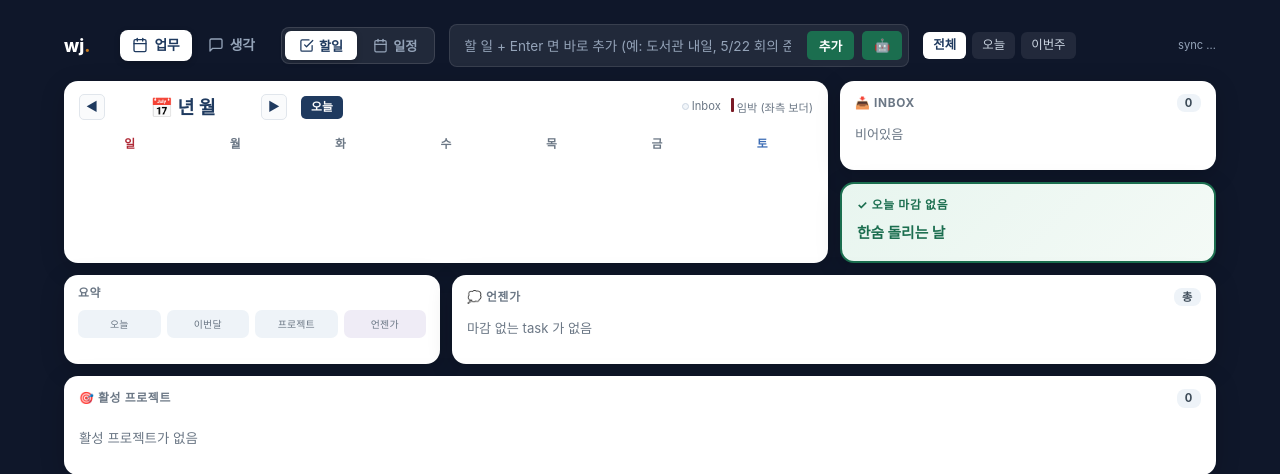
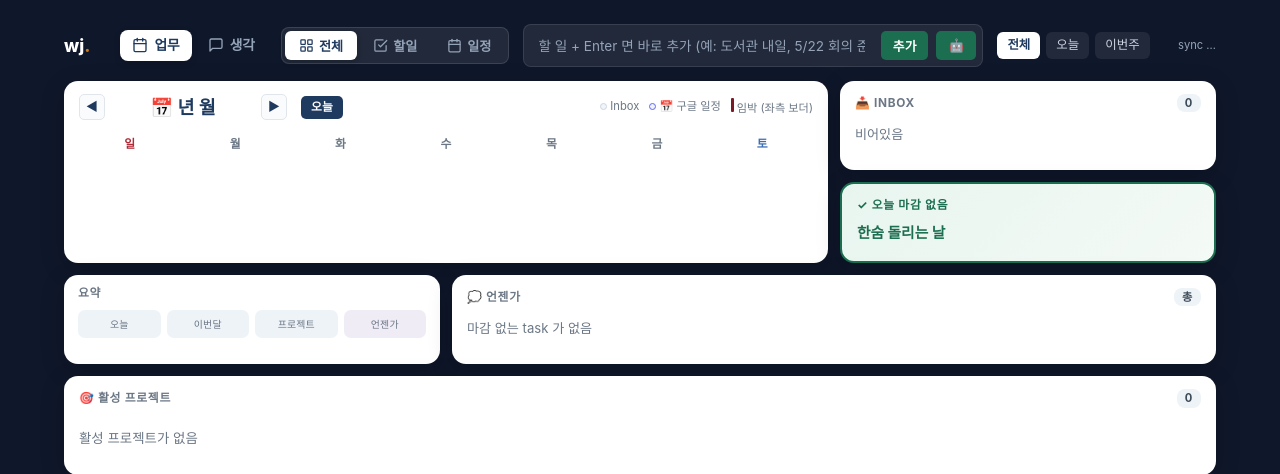
Before and after one commit to wj926/wj-dashboard, a Flask app: template templates/index.html in a window 1280 px wide. Shown: the top 474 px of the page. Run offline with Flask 3, Linux system fonts and the light colour scheme; the template is opened without the code that fills it, so the values that code supplies are empty; parts of the project's set-up code (start-up, migrations or seed data) failed here and were passed over.

Commit message:
feat(dashboard): 달력 할일/구글일정 색 구분 + [전체|할일|일정] 필터
- 구글 일정을 인디고색(.cell-gcal #eef2ff/#6366f1)으로 바꿔 회색 할일 칩과 시각 구분
- 모달 일정 섹션·범례도 동일 인디고로 통일, 범례에 "📅 구글 일정" 추가
- [할일|일정] 2버튼 토글 → [전체|할일|일정] 3구간 필터로 교체
  - 전체(기본): 할일+일정 둘 다 표시
  - 할일: 달력 셀에서 구글 일정 숨김(.filt-todo)
  - 일정: 할일 숨김 + 큰 달력 + 다가오는 일정 패널(.filt-event + mode-schedule)
  - localStorage 'wj_calfilter' 로 유지
- 날짜 클릭 상세 모달은 필터와 무관하게 task+일정 둘 다 표시(회귀 없음)

Co-Authored-By: Claude Opus 4.8 (1M context) <noreply@anthropic.com>

```diff
--- a/static/dashboard.css
+++ b/static/dashboard.css
@@ -254,12 +254,12 @@ body{margin:0;font-family:-apple-system,"Apple SD Gothic Neo","Noto Sans KR",san
 
 /* 날짜 모달 내 구글 일정 섹션 */
 .panel .gcal-section{margin-top:14px;padding-top:10px;border-top:1px solid #e6ebf2;}
-.panel .gcal-section-title{font-size:0.8rem;font-weight:700;color:#64748b;margin-bottom:8px;}
+.panel .gcal-section-title{font-size:0.8rem;font-weight:700;color:#4338ca;margin-bottom:8px;}
 .panel .gcal-list{display:flex;flex-direction:column;gap:6px;}
-.panel .gcal-item{display:flex;gap:10px;align-items:flex-start;background:#f3f5f8;border:1px solid #e2e8f0;
-  border-left:3px solid #94a3b8;border-radius:6px;padding:7px 9px;}
-.panel .gcal-time{min-width:44px;font-size:0.75rem;font-weight:700;color:#475569;font-variant-numeric:tabular-nums;}
-.panel .gcal-title{font-size:0.84rem;color:#334155;line-height:1.35;word-break:break-word;}
+.panel .gcal-item{display:flex;gap:10px;align-items:flex-start;background:#eef2ff;border:1px solid #c7d2fe;
+  border-left:3px solid #6366f1;border-radius:6px;padding:7px 9px;}
+.panel .gcal-time{min-width:44px;font-size:0.75rem;font-weight:700;color:#4338ca;font-variant-numeric:tabular-nums;}
+.panel .gcal-title{font-size:0.84rem;color:#312e81;line-height:1.35;word-break:break-word;}
 
 /* ===== task row 편집 버튼 + 인라인 폼 ===== */
 .panel .sd-item .edit-btn{background:transparent;border:1px solid var(--border);color:#6b7785;
@@ -380,11 +380,16 @@ body{margin:0;font-family:-apple-system,"Apple SD Gothic Neo","Noto Sans KR",san
 
 /* 구글 일정 셀 오버레이 (읽기 전용, 회색 톤으로 task 와 구분) */
 .cal .c .cell-gcal-list{display:flex;flex-direction:column;gap:1px;margin-top:1px;}
-.cal .c .cell-gcal{font-size:0.58rem;line-height:1.2;color:#4b5563;background:#eef1f5;
-  border-left:2px solid #94a3b8;border-radius:2px;padding:1px 3px;overflow:hidden;
+/* 구글 일정 = 인디고(할일/프로젝트 색과 확실히 구분) */
+.cal .c .cell-gcal{font-size:0.58rem;line-height:1.2;color:#4338ca;background:#eef2ff;
+  border-left:2px solid #6366f1;border-radius:2px;padding:1px 3px;overflow:hidden;
   white-space:nowrap;text-overflow:ellipsis;}
-.cal .c .cell-gcal b{font-weight:700;color:#334155;}
-.cal .c .cell-gcal-more{font-size:0.54rem;color:#94a3b8;font-weight:700;padding:0 2px;}
+.cal .c .cell-gcal b{font-weight:700;color:#4338ca;}
+.cal .c .cell-gcal-more{font-size:0.54rem;color:#6366f1;font-weight:700;padding:0 2px;}
+
+/* ===== 달력 필터: 전체 / 할일만 / 일정만 ===== */
+#bento.filt-todo .cal .c .cell-gcal-list{display:none;}
+#bento.filt-event .cal .c .cell-tasks{display:none;}
 
 /* 다가오는 일정 타일 (일정 모드에서만 노출) */
 .agenda-tile{display:none;}
--- a/templates/index.html
+++ b/templates/index.html
@@ -5,7 +5,7 @@
 <meta name="viewport" content="width=device-width, initial-scale=1.0">
 <title>wj dashboard</title>
 <link rel="icon" href="{{ url_for('static', filename='favicon.svg') }}" type="image/svg+xml">
-<link rel="stylesheet" href="{{ url_for('static', filename='dashboard.css') }}?v=22">
+<link rel="stylesheet" href="{{ url_for('static', filename='dashboard.css') }}?v=23">
 </head>
 <body>
 <div class="wrap">
@@ -14,12 +14,16 @@
   <div class="topbar">
     <span class="brand">wj<span class="dot">.</span></span>
     {% include "_tabs.html" %}
-    <div class="view-toggle" id="view-toggle" title="할일 목록 / 달력 일정 보기 전환">
-      <button type="button" class="vt on" data-view="todo">
+    <div class="view-toggle" id="view-toggle" title="달력 표시 필터: 전체 / 할일만 / 일정만">
+      <button type="button" class="vt on" data-filter="all">
+        <svg class="vt-icn" viewBox="0 0 24 24" fill="none" stroke="currentColor" stroke-width="2" stroke-linecap="round" stroke-linejoin="round"><rect x="3" y="3" width="7" height="7" rx="1"/><rect x="14" y="3" width="7" height="7" rx="1"/><rect x="3" y="14" width="7" height="7" rx="1"/><rect x="14" y="14" width="7" height="7" rx="1"/></svg>
+        전체
+      </button>
+      <button type="button" class="vt" data-filter="todo">
         <svg class="vt-icn" viewBox="0 0 24 24" fill="none" stroke="currentColor" stroke-width="2" stroke-linecap="round" stroke-linejoin="round"><polyline points="9 11 12 14 22 4"/><path d="M21 12v7a2 2 0 0 1-2 2H5a2 2 0 0 1-2-2V5a2 2 0 0 1 2-2h11"/></svg>
         할일
       </button>
-      <button type="button" class="vt" data-view="schedule">
+      <button type="button" class="vt" data-filter="event">
         <svg class="vt-icn" viewBox="0 0 24 24" fill="none" stroke="currentColor" stroke-width="2" stroke-linecap="round" stroke-linejoin="round"><rect x="3" y="4" width="18" height="18" rx="2"/><line x1="16" y1="2" x2="16" y2="6"/><line x1="8" y1="2" x2="8" y2="6"/><line x1="3" y1="10" x2="21" y2="10"/></svg>
         일정
       </button>
@@ -54,6 +58,7 @@
             <span class="lr"><span class="dot" style="background:{{ p.color.bg }};border:1px solid {{ p.color.border }};"></span>{{ p.title.split(' ')[0]|truncate(6, True, '') }}</span>
           {% endfor %}
           <span class="lr"><span class="dot" style="background:#f1f5f9;border:1px solid #cbd5e1;"></span>Inbox</span>
+          <span class="lr"><span class="dot" style="background:#eef2ff;border:1px solid #6366f1;"></span>📅 구글 일정</span>
           <span class="lr"><span class="dot" style="background:var(--overdue);width:3px;height:14px;border-radius:1px;"></span>임박 (좌측 보더)</span>
         </div>
       </div>
@@ -328,24 +333,29 @@
   window.__TODAY_ISO__ = "{{ today_iso }}";
 </script>
 <script>
-  // 할일/일정 보기 토글 (프론트 전용, localStorage 유지)
+  // 달력 표시 필터: 전체 / 할일만 / 일정만 (프론트 전용, localStorage 유지)
   (function () {
     var bento = document.getElementById("bento");
     var toggle = document.getElementById("view-toggle");
     if (!bento || !toggle) return;
-    function apply(view) {
-      bento.classList.toggle("mode-schedule", view === "schedule");
+    function apply(filter) {
+      if (filter !== "todo" && filter !== "event") filter = "all";
+      bento.classList.toggle("filt-todo", filter === "todo");
+      bento.classList.toggle("filt-event", filter === "event");
+      bento.classList.toggle("filt-all", filter === "all");
+      // 일정만 볼 땐 달력 크게 + 다가오는 일정 패널 (기존 일정 레이아웃 재사용)
+      bento.classList.toggle("mode-schedule", filter === "event");
       toggle.querySelectorAll(".vt").forEach(function (b) {
-        b.classList.toggle("on", b.dataset.view === view);
+        b.classList.toggle("on", b.dataset.filter === filter);
       });
-      try { localStorage.setItem("wj_view", view); } catch (e) {}
+      try { localStorage.setItem("wj_calfilter", filter); } catch (e) {}
     }
     toggle.addEventListener("click", function (e) {
       var b = e.target.closest(".vt");
-      if (b) apply(b.dataset.view);
+      if (b) apply(b.dataset.filter);
     });
-    var saved = "todo";
-    try { saved = localStorage.getItem("wj_view") || "todo"; } catch (e) {}
+    var saved = "all";
+    try { saved = localStorage.getItem("wj_calfilter") || "all"; } catch (e) {}
     apply(saved);
   })();
 
```
